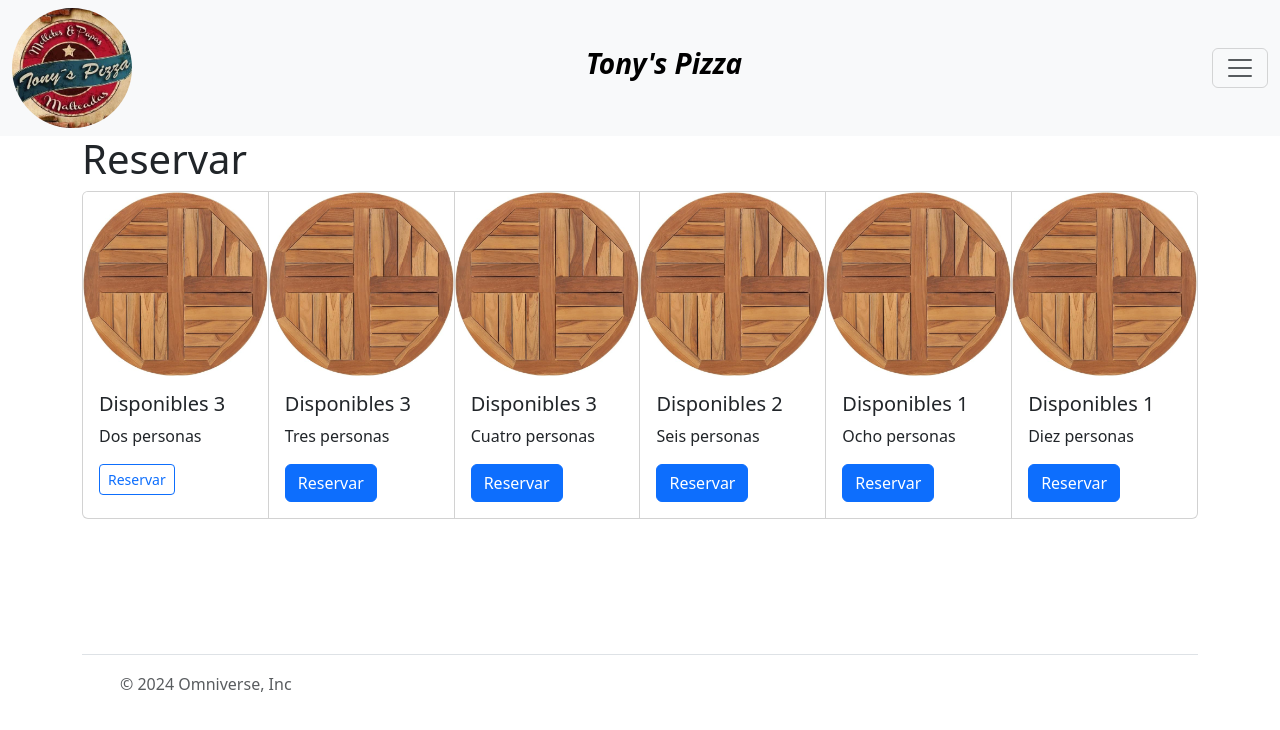
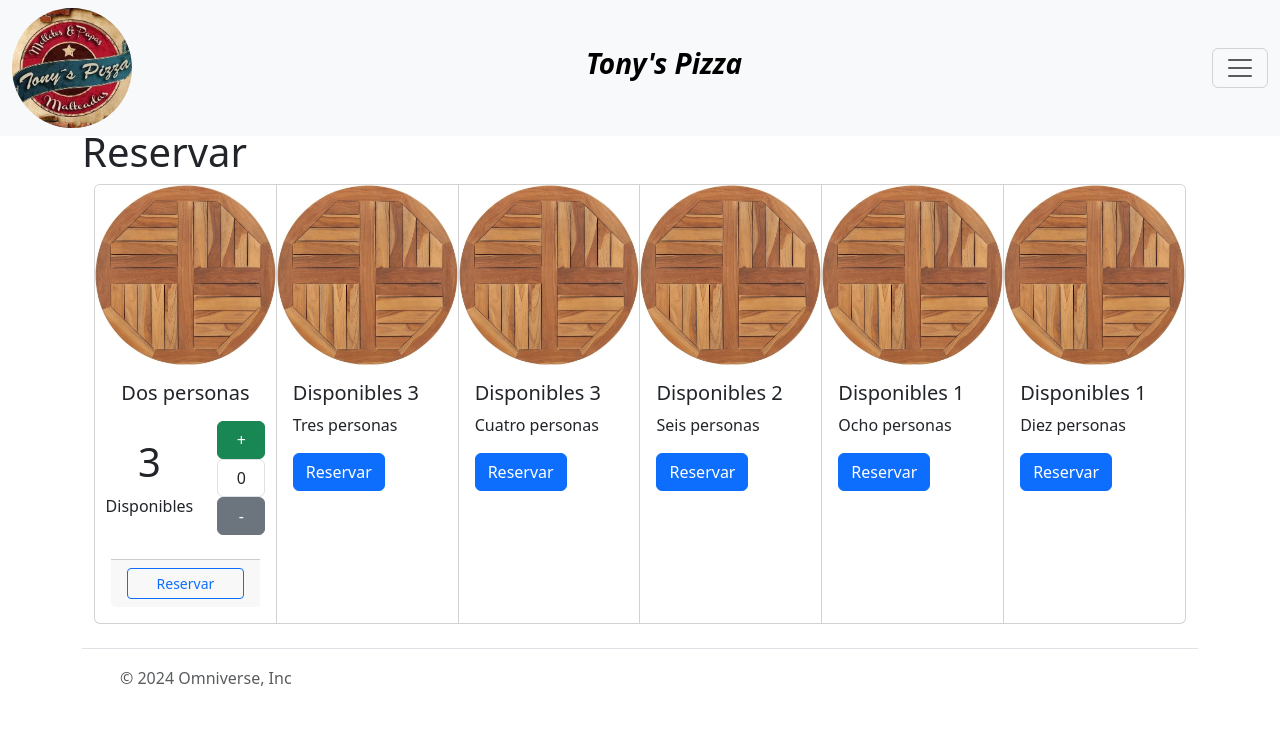
Before and after one commit to MarioLara76/dwfs23-proy4-tonyspizza, a React (Vite) app: page /reservaciones in a window 1280 px wide. Shown: the top 730 px of the page. Built offline with nearby package versions, Linux system fonts and the light colour scheme; no server answers; the database is empty.

Commit message:
Agregar buttons a reservaciones

```diff
--- a/src/pages/ReservacionesPage.jsx
+++ b/src/pages/ReservacionesPage.jsx
@@ -3,8 +3,12 @@ import { useState } from 'react';
 import Button from 'react-bootstrap/Button';
 import Card from 'react-bootstrap/Card';
 import CardGroup from 'react-bootstrap/CardGroup';
+import Container from 'react-bootstrap/Container';
 import { db } from './../firebase/firebase';
 import { collection, addDoc, getDocs, getDoc, doc, updateDoc, deleteDoc } from "firebase/firestore";
+import Row from 'react-bootstrap/Row';
+import Stack from 'react-bootstrap/Stack';
+import Form from 'react-bootstrap/Form';
 
 const ReservacionesPage = () => {
   const [mesa1, SetMesa1] = useState(3);
@@ -13,6 +17,7 @@ const ReservacionesPage = () => {
   const [mesa4, SetMesa4] = useState(2);
   const [mesa5, SetMesa5] = useState(1);
   const [mesa6, SetMesa6] = useState(1);
+  const [reservadas, SetReservadas] = useState(0);
   var Mesas = [];
 
   const listaMesas = async () => {
@@ -115,15 +120,37 @@ const ReservacionesPage = () => {
       <header className="row col">
             <h1>Reservar</h1>
       </header>
+      <Container fluid>
+        <Row className="justify-content-md-center">
           <CardGroup>
-        <Card style={{ width: '18rem' }} >
+            <Card>
               <Card.Img variant="top" src="./assets/images/modelo.jpg" />
               <Card.Body>
-            <Card.Title>Disponibles {mesa1}</Card.Title>
+                <Card.Title className="text-center">Dos personas</Card.Title>
                 <Card.Text>
-              Dos personas
+                  <Stack direction="horizontal" className="justify-content-center" gap={1}>
+                    <div className="p-2 text-center">
+                      <h1>{mesa1}</h1>
+                      Disponibles
+                    </div>
+                    <div className="vr" />
+                    <div className="p-2 justify-content-center text-center align-middle">
+                      <Button type="button" variant="success" style={{ width: '3rem' }} size="md" onClick={() => (reservadas<mesa1) ? SetReservadas(reservadas+1) : SetReservadas(mesa1)}>+</Button>
+                      <Form.Control
+                        type="text"
+                        size="md"
+                        className="text-center"
+                        readOnly
+                        value={reservadas}
+                        style={{ width: '3rem' }}
+                      />
+                      <Button type="button" variant="secondary" style={{ width: '3rem' }} size="md" onClick={() => (reservadas>0) ? SetReservadas(reservadas-1) : SetReservadas(0)}>-</Button>
+                    </div>
+                  </Stack>
                 </Card.Text>
-            <Button size="sm" onClick={() => assignaMesa(mesa1)} variant={mesa1>0 ? "outline-primary" : "outline-secondary"} disabled={mesa1>0 ? false : true} value={mesa1}>Reservar</Button>
+                <Card.Footer className="card-footer d-grid gap-2">
+                  <Button type="button" size="sm" onClick={() => assignaMesa(mesa1)} variant={mesa1>0 ? "outline-primary" : "outline-secondary"} disabled={mesa1>0 ? false : true} value={mesa1}>Reservar</Button>
+                </Card.Footer>
               </Card.Body>
             </Card>
             <Card style={{ width: '18rem' }}>
@@ -177,6 +204,8 @@ const ReservacionesPage = () => {
               </Card.Body>
             </Card>
           </CardGroup>
+        </Row>
+      </Container>
     </>
   )
 }
--- a/src/router/AppRouter.jsx
+++ b/src/router/AppRouter.jsx
@@ -1,7 +1,8 @@
-import React, {
+  import React, {
     useState,
     useEffect
   } from 'react';
+
   import {
     BrowserRouter as Router,
     Routes,
@@ -17,7 +18,8 @@ import React, {
   import HomePage from "../pages/HomePage";
   import AboutPage from "../pages/AboutPage";
   import MenuPage from '../pages/MenuPage';
-  import '../assets/css/styles.css';
+  //import '../assets/css/styles.css';
+  import Container from 'react-bootstrap/Container';
 
   const AppRouter = () => {
 
@@ -28,7 +30,9 @@ import React, {
     return (
       <Router>
         <NavBar />
-        <div className="container">
+        <Container style={{
+          marginTop: '8rem'
+        }}>
           <Routes>
             <Route path="/" element={<HomePage />} />
             <Route path="/home" element={<HomePage />} />
@@ -37,7 +41,7 @@ import React, {
             <Route path="/about" element={<AboutPage />} />
             <Route path="/*" element={<Navigate to="/" replace />} />
           </Routes>
-        </div>
+        </Container>
         <Footer />
       </Router>
     );
```
Also changed, not shown: 1 other file (tests, documents, lock files or other folders). Lines whose indentation alone changed are shown as unchanged.
